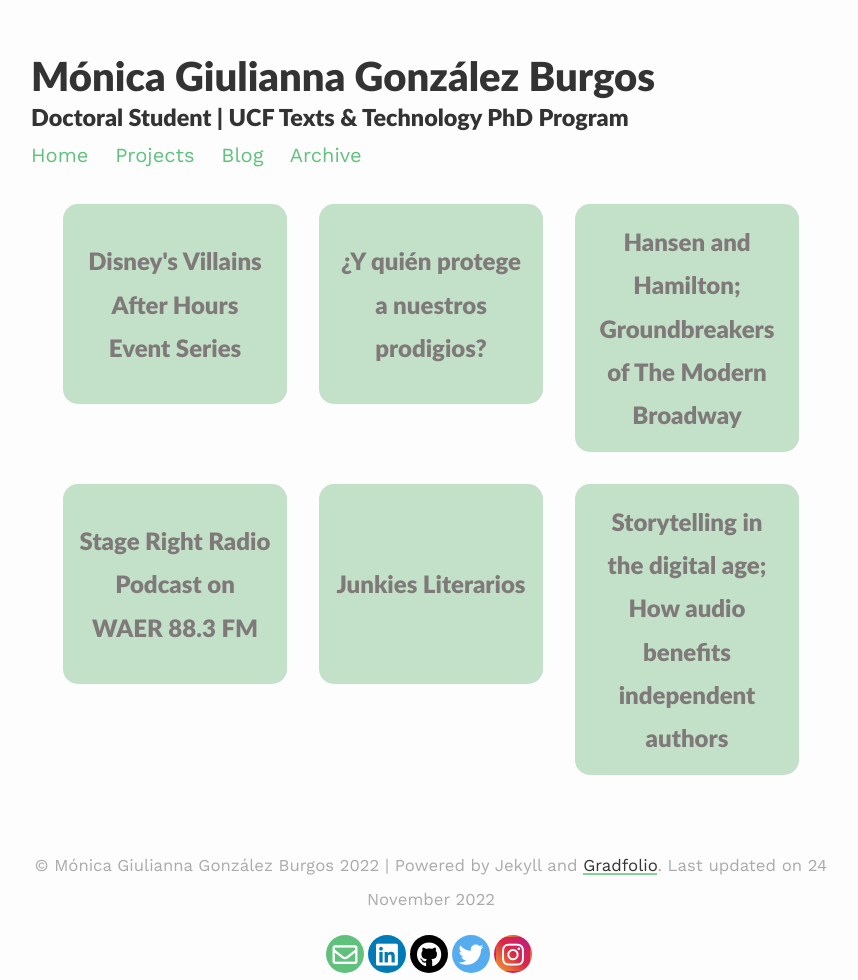
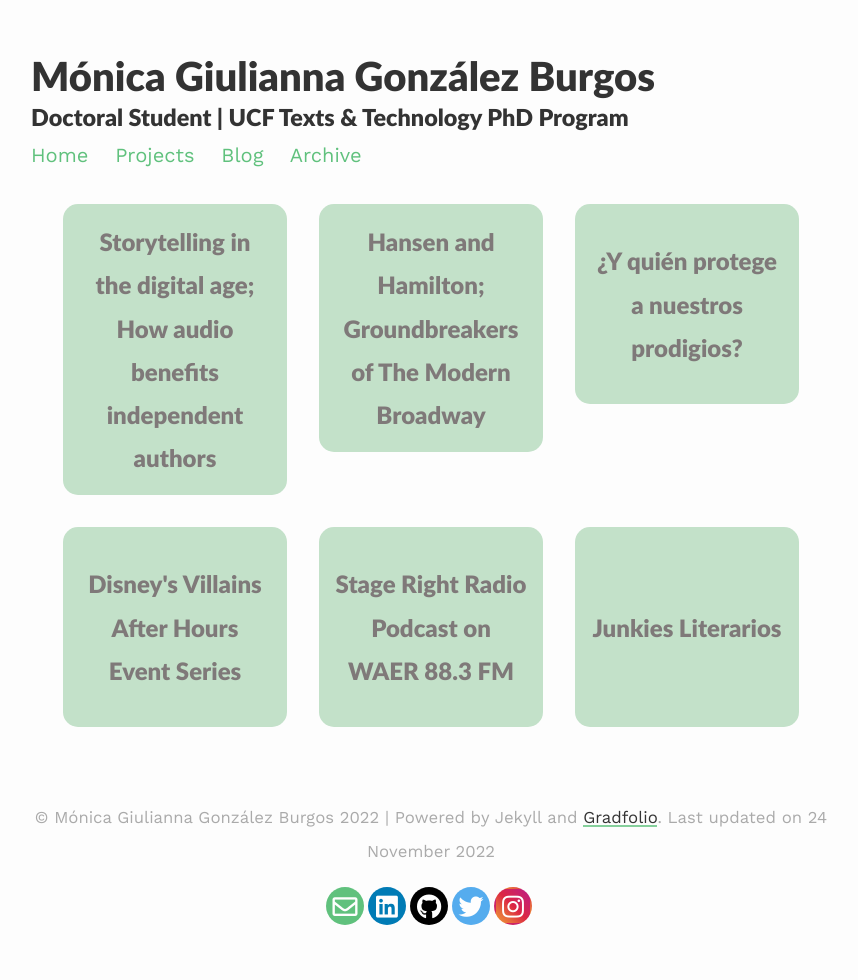
Before and after one commit to mgonzalezburgos/MGBurgos, a Jekyll site: the page built from _pages/projects.md, in a window 1280 px wide. Shown: the whole page, without its empty margins (209-1067 px from the left). Built offline with Jekyll 4.4.1, drawn with Linux system fonts in a browser that asks for light colours; nearby versions of some CDN libraries; part of the change alters nothing that is shown.

```diff
--- a/_config.yml
+++ b/_config.yml
@@ -43,12 +43,12 @@ collections:
     output: true
     permalink: /projects/:name/
     order:
-      - shortProject.md
-      - longerProjectTitle.md
+      - summer22audiopaper.md
+      - HandHpaperSU.md
+      - EscuelasEspecializadas.md
       - redirect.md
-      - project4.md
-      - project5.md
-      - project6.md
+      - redirect2.md
+      - redirect3.md
 
 sass:
   sass_dir: /assets/css/_sass
```
